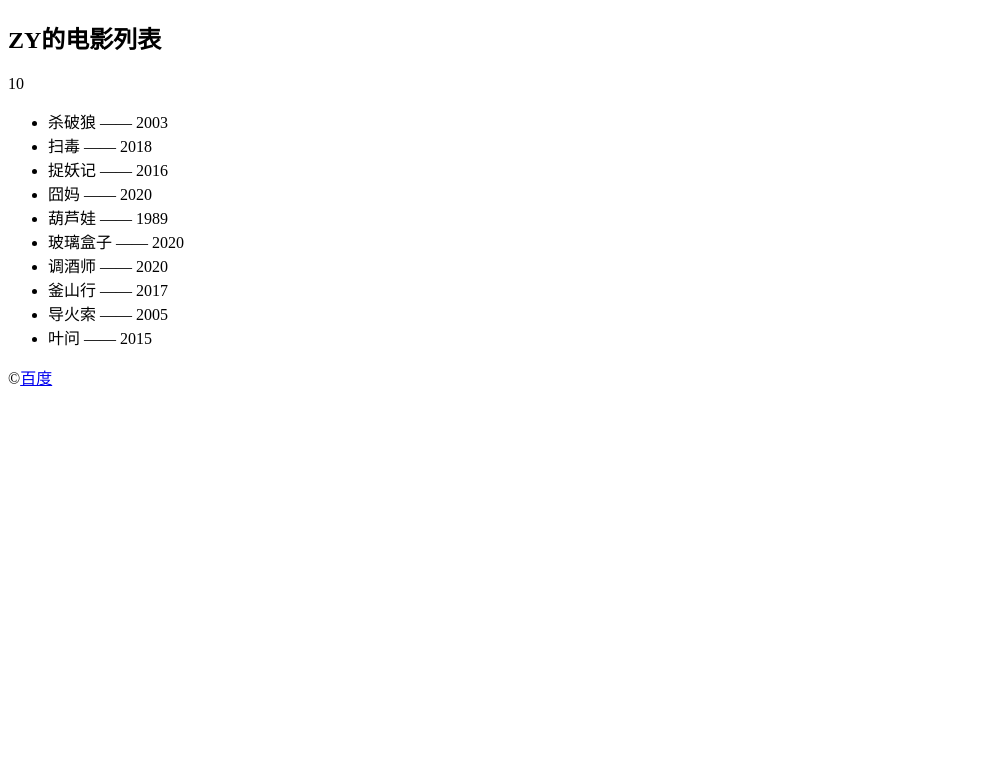
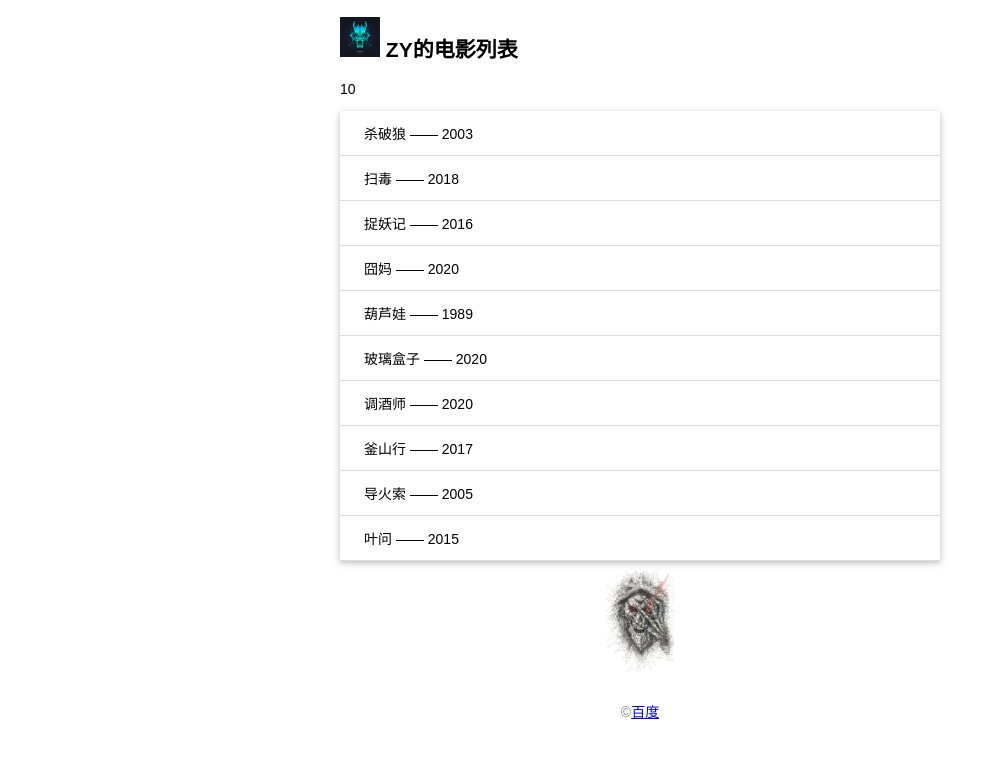
Before and after one commit to mantianxingmang/project, a Flask app: page / in a window 1280 px wide. Shown: the top 758 px of the page, without its empty margins (0-998 px from the left). Run offline with Flask 2, Linux system fonts and the light colour scheme.

Commit message:
增加了静态文件

```diff
--- /dev/null
+++ b/static/style.css
@@ -0,0 +1,36 @@
+body{
+    width: 600px;
+    font-size: 14px;
+    font-family: Arial, Helvetica, sans-serif;
+    margin: auto;
+}
+/* 页脚 */
+footer{
+    color: #888888;
+    margin-top: 20px;
+    text-align: center;
+    padding: 10px;
+}
+/* avatar */
+.avatar{
+    width: 40px;
+
+}
+.movie-list{
+    list-style: none;
+    padding: 0;
+    margin-bottom: 10px;
+    box-shadow: 0 2px 5px 0 rgba(0,0,0,0.16),0 2px 10px 0 rgba(0,0,0,0.12);
+}
+.movie-list li{
+    padding: 12px 24px;
+    border-bottom: 1px solid #dddddd;
+}
+.movie-list li:hover{
+    background: #f8f9fa;
+}
+.manhua{
+    display: block;
+    margin: 0 auto;
+    height: 100px;
+}
--- a/templates/index.html
+++ b/templates/index.html
@@ -3,17 +3,23 @@
 <head>
     <meta charset="UTF-8">
     <meta name="viewport" content="width=device-width, initial-scale=1.0">
+    <link rel="icon" href="{{ url_for('static',filename='01.ico') }}">
+    <link rel="stylesheet" href="{{ url_for('static',filename='style.css') }}">
     <title>{{ name }}的电影列表</title>
 </head>
 <body>
-    <h2>{{ name }}的电影列表</h2>
+    <h2>
+        <img class='avatar' src="{{ url_for('static',filename='images/666.jpg') }}" alt="头像">
+        {{ name }}的电影列表
+    </h2>
     {# length过滤获取movies变量长度 #}
     <p>{{ movies|length }}</p>
-    <ul>
+    <ul class='movie-list'>
         {% for movie in movies %}
         <li>{{ movie.title }} —— {{ movie.year }}</li>
         {% endfor %}
     </ul>
+    <img class="manhua" src="{{ url_for('static',filename='images/002.jpg') }}" alt="漫画">
     <footer>&copy;<a href="http://www.baidu.com">百度</a></footer>
 </body>
 </html>
```
Also changed, not shown: static/01.ico (added), static/images/002.jpg (added), static/images/666.jpg (added).
